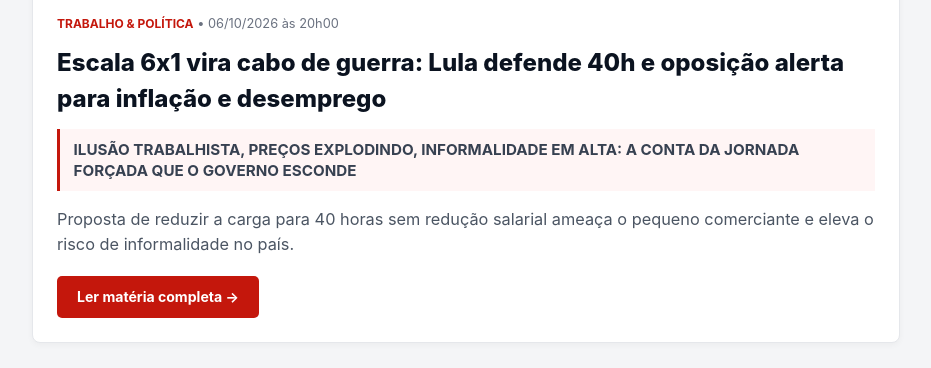
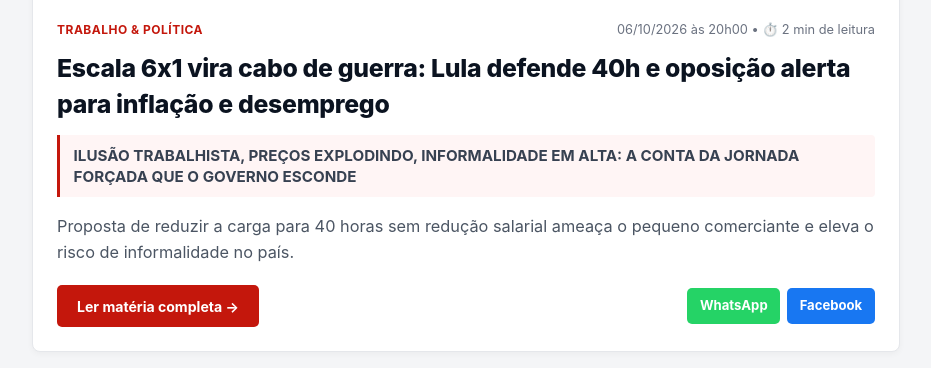
Before and after one commit to VozdoTrabalhador/VozdoTrabalhador.github.io, a Jekyll site: the page built from index.html, in a window 1280 px wide and 900 px high, cut to the strip 532-900 px from the top of the window. Shown: the whole strip, without its empty margins (174-1105 px from the left). Built offline with Jekyll 4.4.1, drawn with Linux system fonts in a browser that asks for light colours; some of the changed text lies outside the part shown.

Commit message:
Update index.html

```diff
--- a/index.html
+++ b/index.html
@@ -6,61 +6,124 @@
   <meta charset="UTF-8">
   <meta name="viewport" content="width=device-width, initial-scale=1.0">
   <title>Voz do Trabalhador | Portal de Notícias e Economia</title>
+
+  <meta property="og:title" content="Voz do Trabalhador | Portal de Notícias e Economia">
+  <meta property="og:description" content="Análises e apurações sobre o impacto real das propostas econômicas no bolso do trabalhador.">
+  <meta property="og:image" content="https://images.unsplash.com/photo-1582213782179-e0d53f98f2ca?auto=format&fit=crop&w=1200&h=630&q=80">
+
   <style>
-    :root { --primary: #c4170c; --primary-dark: #8b0e07; --bg: #f4f5f7; --card-bg: #fff; --text: #111827; --muted: #6b7280; --border: #e5e7eb; }
+    :root {
+      --primary: #c4170c;
+      --primary-dark: #8b0e07;
+      --bg: #f4f5f7;
+      --card-bg: #ffffff;
+      --text-main: #111827;
+      --text-muted: #6b7280;
+      --border: #e5e7eb;
+      --whatsapp: #25d366;
+      --facebook: #1877f2;
+    }
+
     * { box-sizing: border-box; margin: 0; padding: 0; }
-    body { font-family: -apple-system, BlinkMacSystemFont, "Segoe UI", Roboto, sans-serif; background: var(--bg); color: var(--text); line-height: 1.5; }
-    .topbar { background: var(--primary); color: #fff; padding: 0.75rem 1.25rem; border-bottom: 2px solid var(--primary-dark); }
-    .topbar-c { max-width: 900px; margin: 0 auto; display: flex; justify-content: space-between; align-items: center; }
-    .logo { font-size: 1.5rem; font-weight: 900; color: #fff; text-decoration: none; text-transform: uppercase; }
-    .container { max-width: 900px; margin: 1.5rem auto; padding: 0 1rem; }
-    .header-bar { font-size: 0.95rem; font-weight: 800; text-transform: uppercase; color: var(--primary); border-bottom: 2px solid var(--primary); padding-bottom: 0.4rem; margin-bottom: 1.5rem; }
+    body { font-family: -apple-system, BlinkMacSystemFont, "Segoe UI", Roboto, sans-serif; background-color: var(--bg); color: var(--text-main); line-height: 1.5; }
+
+    .topbar { background-color: var(--primary); color: #fff; padding: 0.75rem 1.25rem; border-bottom: 2px solid var(--primary-dark); position: sticky; top: 0; z-index: 100; box-shadow: 0 2px 4px rgba(0,0,0,0.1); }
+    .topbar-container { max-width: 900px; margin: 0 auto; display: flex; justify-content: space-between; align-items: center; }
+    .logo { font-size: 1.5rem; font-weight: 900; letter-spacing: -0.5px; text-transform: uppercase; color: #fff; text-decoration: none; }
+    .tagline { font-size: 0.82rem; font-weight: 500; opacity: 0.9; }
+
+    .container { max-width: 900px; margin: 1.5rem auto; padding: 0 1rem; min-height: 75vh; }
+
+    .toolbar { display: flex; justify-content: space-between; align-items: center; margin-bottom: 1.5rem; flex-wrap: wrap; gap: 0.75rem; }
+    .toolbar-title { font-size: 0.95rem; font-weight: 800; text-transform: uppercase; letter-spacing: 0.5px; color: var(--primary); border-bottom: 2px solid var(--primary); padding-bottom: 0.3rem; }
+    .search-input { padding: 0.6rem 1rem; border: 1px solid var(--border); border-radius: 6px; font-size: 0.9rem; width: 100%; max-width: 320px; outline: none; }
+    .search-input:focus { border-color: var(--primary); }
+
     .news-feed { display: flex; flex-direction: column; gap: 1.75rem; }
-    .card { background: var(--card-bg); border-radius: 8px; border: 1px solid var(--border); box-shadow: 0 2px 6px rgba(0,0,0,0.04); overflow: hidden; }
-    .img-box img { width: 100%; max-height: 380px; object-fit: cover; display: block; }
-    .content { padding: 1.5rem; }
-    .category { font-size: 0.75rem; font-weight: 700; text-transform: uppercase; color: var(--primary); }
-    .meta { font-size: 0.8rem; color: var(--muted); margin-bottom: 0.75rem; }
-    h2 a { font-size: 1.5rem; font-weight: 800; color: #0b1320; text-decoration: none; line-height: 1.25; }
-    h2 a:hover { color: var(--primary); }
-    .tripla { font-size: 0.95rem; font-weight: 700; color: #374151; background: #fff5f5; border-left: 3px solid var(--primary); padding: 0.6rem 0.85rem; margin: 0.75rem 0 1rem 0; line-height: 1.4; }
-    .preview { font-size: 1.02rem; color: #4b5563; margin-bottom: 1.25rem; }
-    .read-btn { display: inline-block; background: var(--primary); color: #fff; padding: 0.65rem 1.25rem; border-radius: 5px; text-decoration: none; font-weight: 700; font-size: 0.88rem; }
+    .news-card { background: var(--card-bg); border-radius: 8px; border: 1px solid var(--border); box-shadow: 0 2px 6px rgba(0, 0, 0, 0.04); overflow: hidden; }
+
+    .news-image { width: 100%; max-height: 380px; object-fit: cover; display: block; }
+    .news-content { padding: 1.5rem; }
+    .meta-row { display: flex; align-items: center; justify-content: space-between; margin-bottom: 0.75rem; flex-wrap: wrap; gap: 0.5rem; }
+    .category-tag { font-size: 0.75rem; font-weight: 700; text-transform: uppercase; color: var(--primary); letter-spacing: 0.5px; }
+    .meta-time { font-size: 0.8rem; color: var(--text-muted); }
+
+    .news-card h2 a { font-size: 1.55rem; line-height: 1.25; font-weight: 800; color: #0b1320; text-decoration: none; letter-spacing: -0.3px; }
+    .news-card h2 a:hover { color: var(--primary); }
+    .tripla-title { font-size: 0.95rem; font-weight: 700; color: #374151; background: #fff5f5; border-left: 3px solid var(--primary); padding: 0.6rem 0.85rem; margin: 0.75rem 0 1rem 0; line-height: 1.4; border-radius: 0 4px 4px 0; }
+    .news-preview { font-size: 1.02rem; color: #4b5563; line-height: 1.6; margin-bottom: 1.25rem; }
+
+    .card-footer { display: flex; justify-content: space-between; align-items: center; flex-wrap: wrap; gap: 0.75rem; margin-top: 1.25rem; }
+    .read-more-btn { display: inline-block; background-color: var(--primary); color: white; padding: 0.65rem 1.25rem; border-radius: 5px; text-decoration: none; font-weight: 700; font-size: 0.88rem; }
+    .read-more-btn:hover { background-color: var(--primary-dark); }
+
+    .btn-share-mini { display: inline-flex; align-items: center; gap: 0.35rem; padding: 0.5rem 0.8rem; border-radius: 5px; font-size: 0.82rem; font-weight: 700; text-decoration: none; color: white; }
+    .btn-zap-mini { background-color: var(--whatsapp); }
+    .btn-fb-mini { background-color: var(--facebook); }
   </style>
 </head>
 <body>
+
   <header class="topbar">
-    <div class="topbar-c">
+    <div class="topbar-container">
       <a href="/" class="logo">Voz do Trabalhador</a>
-      <span style="font-size: 0.82rem; opacity: 0.9;">Trabalho, Economia & Fatos</span>
+      <span class="tagline">Trabalho, Economia & Fatos</span>
     </div>
   </header>
 
   <main class="container">
-    <div class="header-bar">Últimas Atualizações</div>
-    <div class="news-feed">
+    <div class="toolbar">
+      <span class="toolbar-title">Últimas Atualizações</span>
+      <input type="text" id="searchInput" class="search-input" placeholder="Buscar por tema ou palavra..." oninput="filtrarNoticias()">
+    </div>
 
-      <!-- LOOP AUTOMÁTICO: O GITHUB INJETA TODAS AS NOTÍCIAS AQUI SOZINHO -->
+    <div id="feed" class="news-feed">
+      <!-- LOOP AUTOMÁTICO DO JEKYLL -->
       {% for post in site.posts %}
-      <article class="card">
-        {% if post.imagem %}
+      <article class="news-card card-item">
+        {% if post.imagem and post.imagem != "" %}
         <a href="{{ post.url }}">
-          <div class="img-box"><img src="{{ post.imagem }}" alt="{{ post.title }}"></div>
+          <img class="news-image" src="{{ post.imagem }}" alt="{{ post.title }}">
         </a>
         {% endif %}
-        <div class="content">
-          <div class="meta">
-            <span class="category">{{ post.categoria }}</span> • {{ post.data }}
+        <div class="news-content">
+          <div class="meta-row">
+            <span class="category-tag">{{ post.categoria }}</span>
+            <span class="meta-time">{{ post.data }} • ⏱️ {{ post.tempo_leitura | default: "2 min de leitura" }}</span>
           </div>
           <h2><a href="{{ post.url }}">{{ post.title }}</a></h2>
-          <div class="tripla">{{ post.tripla }}</div>
-          <p class="preview">{{ post.resumo }}</p>
-          <a href="{{ post.url }}" class="read-btn">Ler matéria completa →</a>
+          <div class="tripla-title">{{ post.tripla }}</div>
+          <p class="news-preview">{{ post.resumo }}</p>
+
+          <div class="card-footer">
+            <a href="{{ post.url }}" class="read-more-btn">Ler matéria completa →</a>
+            <div style="display: flex; gap: 0.4rem;">
+              <a class="btn-share-mini btn-zap-mini" href="https://api.whatsapp.com/send?text=🚨 *{{ post.title }}*%0A%0ALeia aqui: {{ site.url }}{{ post.url }}" target="_blank">WhatsApp</a>
+              <a class="btn-share-mini btn-fb-mini" href="https://www.facebook.com/sharer/sharer.php?u={{ site.url }}{{ post.url }}" target="_blank">Facebook</a>
+            </div>
+          </div>
         </div>
       </article>
       {% endfor %}
-
     </div>
   </main>
+
+  <!-- RODAPÉ COMPLETO MODULAR -->
+  {% include footer.html %}
+
+  <script>
+    function filtrarNoticias() {
+      const termo = document.getElementById("searchInput").value.toLowerCase();
+      const cards = document.querySelectorAll(".card-item");
+      cards.forEach(card => {
+        const texto = card.innerText.toLowerCase();
+        if (texto.includes(termo)) {
+          card.style.display = "block";
+        } else {
+          card.style.display = "none";
+        }
+      });
+    }
+  </script>
 </body>
 </html>
```
